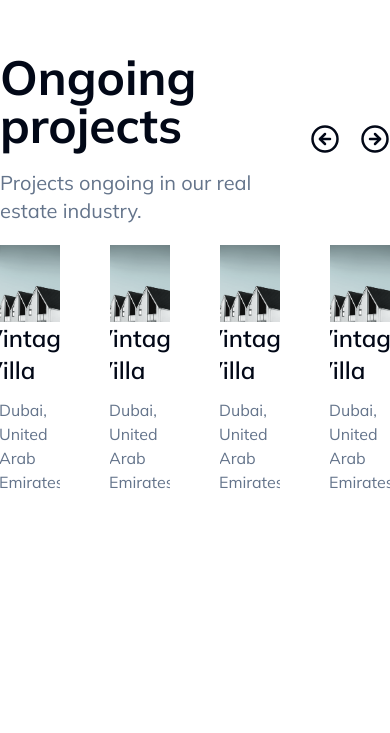
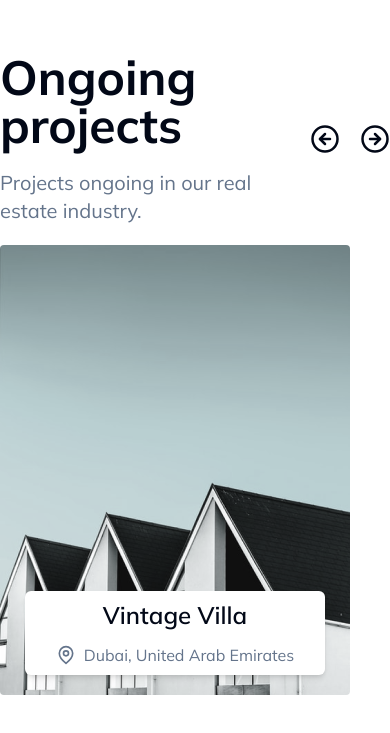
Before and after one commit to vaskrsijep/next_real_estate, a Next.js app: page / in a window 390 px wide. Shown: the part 2418-3151 px from the top of the page. Before the commit the page ends 2992 px from the top, so only its background shows below. Built offline with nearby package versions, Linux system fonts and the light colour scheme.

Commit message:
ongoing responsive ended

```diff
--- a/src/components/Sections/Ongoing.tsx
+++ b/src/components/Sections/Ongoing.tsx
@@ -22,74 +22,105 @@ const Ongoing = () => {
 
       <motion.div className="flex flex-row items-center justify-between gap-5 py-5 w-full">
         <div className="flex flex-col items-start gap-5">
-        <motion.h2 className="text-5xl font-bold">Ongoing projects</motion.h2>
-        <motion.p className="text-muted-foreground text-xl">Projects ongoing in our real estate industry.</motion.p>
+        <motion.h2 className="text-5xl font-bold" whileInView={{ y: 0 }} initial={{ y: -100 }}
+      transition={{ duration: 1 }}>Ongoing projects</motion.h2>
+        <motion.p className="text-muted-foreground text-xl" whileInView={{ y: 0 }} initial={{ y: -100 }}
+      transition={{ duration: 1 }}>Projects ongoing in our real estate industry.</motion.p>
         </div>
         <div className="flex items-center gap-5">
-        <div className="swiper-button-prev"><ArrowLeftCircle size={30} /></div>
-        <div className="swiper-button-next"><ArrowRightCircle size={30} /></div>
+        <motion.div className="swiper-button-prev" whileInView={{ x: 0 }} initial={{ x: 100 }}
+      transition={{ duration: 1 }}><ArrowLeftCircle size={30} /></motion.div>
+        <motion.div className="swiper-button-next" whileInView={{ x: 0 }} initial={{ x: 100 }}
+      transition={{ duration: 1 }}><ArrowRightCircle size={30} /></motion.div>
         </div>
         </motion.div>
       <div className="w-full">
         <div className="flex items-center">
         <Swiper
+        breakpoints={
+          {
+            320: {
+              slidesPerView: 1
+            },
+            768: {
+              slidesPerView: 2
+            },
+            1024: {
+              slidesPerView: 3
+            }
+          }
+        }
       modules={[Navigation, Pagination, Scrollbar, A11y]}
       spaceBetween={50}
       slidesPerView={4}
       navigation={{ prevEl: '.swiper-button-prev', nextEl: '.swiper-button-next' }}
       pagination={{ clickable: true }}
       scrollbar={{ draggable: true }}
-      onSwiper={(swiper) => console.log(swiper)}
-      onSlideChange={() => console.log('slide change')}
     >
-      <SwiperSlide className="flex flex-col items-center justify-center w-[350px] overflow-hidden h-[500px]">
-        <Image src="/images/ongoingpr1.png" alt="ongoing" width={300} height={300}/>
-        <div className="flex flex-col items-center gap-3 justify-center bg-white b">
+      <SwiperSlide className="flex flex-col items-center justify-center max-w-[350px] relative">
+        <div className="flex flex-col items-center justify-center max-w-[350px] relative">
+        <Image src="/images/ongoingpr1.png" alt="ongoing" objectFit="cover" width={700} height={300} className="rounded"/>
+        <div className="flex flex-col items-center gap-3 justify-center bg-white absolute bottom-5 left-1/2 translate-x-[-50%] p-2 rounded-md shadow-md w-[300px]">
             <p className="text-2xl font-semibold">Vintage Villa</p>
             <p className="text-muted-foreground flex items-center gap-2"><MapPin size={20}/>Dubai, United Arab Emirates</p>
         </div>
+        </div>
       </SwiperSlide>
-      <SwiperSlide className="flex flex-col items-center justify-center w-[350px] overflow-hidden h-[500px]">
-        <Image src="/images/ongoingpr1.png" alt="ongoing" width={300} height={300}/>
-        <div className="flex flex-col items-center gap-3 justify-center bg-white b">
+      <SwiperSlide className="flex flex-col items-center justify-center max-w-[350px] relative">
+        <div className="flex flex-col items-center justify-center max-w-[350px] relative">
+        <Image src="/images/ongoingpr1.png" alt="ongoing" objectFit="cover" width={700} height={300} className="rounded"/>
+        <div className="flex flex-col items-center gap-3 justify-center bg-white absolute bottom-5 left-1/2 translate-x-[-50%] p-2 rounded-md shadow-md w-[300px]">
             <p className="text-2xl font-semibold">Vintage Villa</p>
             <p className="text-muted-foreground flex items-center gap-2"><MapPin size={20}/>Dubai, United Arab Emirates</p>
         </div>
+        </div>
       </SwiperSlide>
-      <SwiperSlide className="flex flex-col items-center justify-center w-[350px] overflow-hidden h-[500px]">
-        <Image src="/images/ongoingpr1.png" alt="ongoing" width={300} height={300}/>
-        <div className="flex flex-col items-center gap-3 justify-center bg-white b">
+      <SwiperSlide className="flex flex-col items-center justify-center max-w-[350px] relative">
+        <div className="flex flex-col items-center justify-center max-w-[350px] relative">
+        <Image src="/images/ongoingpr1.png" alt="ongoing" objectFit="cover" width={700} height={300} className="rounded"/>
+        <div className="flex flex-col items-center gap-3 justify-center bg-white absolute bottom-5 left-1/2 translate-x-[-50%] p-2 rounded-md shadow-md w-[300px]">
             <p className="text-2xl font-semibold">Vintage Villa</p>
             <p className="text-muted-foreground flex items-center gap-2"><MapPin size={20}/>Dubai, United Arab Emirates</p>
         </div>
+        </div>
       </SwiperSlide>
-      <SwiperSlide className="flex flex-col items-center justify-center w-[350px] overflow-hidden h-[500px]">
-        <Image src="/images/ongoingpr1.png" alt="ongoing" width={300} height={300}/>
-        <div className="flex flex-col items-center gap-3 justify-center bg-white b">
+      <SwiperSlide className="flex flex-col items-center justify-center max-w-[350px] relative">
+        <div className="flex flex-col items-center justify-center max-w-[350px] relative">
+        <Image src="/images/ongoingpr1.png" alt="ongoing" objectFit="cover" width={700} height={300} className="rounded"/>
+        <div className="flex flex-col items-center gap-3 justify-center bg-white absolute bottom-5 left-1/2 translate-x-[-50%] p-2 rounded-md shadow-md w-[300px]">
             <p className="text-2xl font-semibold">Vintage Villa</p>
             <p className="text-muted-foreground flex items-center gap-2"><MapPin size={20}/>Dubai, United Arab Emirates</p>
         </div>
+        </div>
       </SwiperSlide>
-      <SwiperSlide><Image src="/images/ongoingpr1.png" alt="ongoing" width={300} height={300}/>
-        <div className="flex flex-col items-center gap-3 justify-center bg-white b">
+      <SwiperSlide className="flex flex-col items-center justify-center max-w-[350px] relative">
+        <div className="flex flex-col items-center justify-center max-w-[350px] relative">
+        <Image src="/images/ongoingpr1.png" alt="ongoing" objectFit="cover" width={700} height={300} className="rounded"/>
+        <div className="flex flex-col items-center gap-3 justify-center bg-white absolute bottom-5 left-1/2 translate-x-[-50%] p-2 rounded-md shadow-md w-[300px]">
             <p className="text-2xl font-semibold">Vintage Villa</p>
             <p className="text-muted-foreground flex items-center gap-2"><MapPin size={20}/>Dubai, United Arab Emirates</p>
-        </div></SwiperSlide>
-      <SwiperSlide><Image src="/images/ongoingpr2.png" alt="ongoing" width={300} height={300}/>
-        <div className="flex flex-col items-center gap-3 justify-center bg-white b">
+        </div>
+        </div>
+      </SwiperSlide>
+      <SwiperSlide className="flex flex-col items-center justify-center max-w-[350px] relative">
+        <div className="flex flex-col items-center justify-center max-w-[350px] relative">
+        <Image src="/images/ongoingpr1.png" alt="ongoing" objectFit="cover" width={700} height={300} className="rounded"/>
+        <div className="flex flex-col items-center gap-3 justify-center bg-white absolute bottom-5 left-1/2 translate-x-[-50%] p-2 rounded-md shadow-md w-[300px]">
             <p className="text-2xl font-semibold">Vintage Villa</p>
             <p className="text-muted-foreground flex items-center gap-2"><MapPin size={20}/>Dubai, United Arab Emirates</p>
-        </div></SwiperSlide>
-      <SwiperSlide><Image src="/images/ongoingpr3.png" alt="ongoing" width={300} height={300}/>
-        <div className="flex flex-col items-center gap-3 justify-center bg-white b">
+        </div>
+        </div>
+      </SwiperSlide>
+      <SwiperSlide className="flex flex-col items-center justify-center max-w-[350px] relative">
+        <div className="flex flex-col items-center justify-center max-w-[350px] relative">
+        <Image src="/images/ongoingpr1.png" alt="ongoing" objectFit="cover" width={700} height={300} className="rounded"/>
+        <div className="flex flex-col items-center gap-3 justify-center bg-white absolute bottom-5 left-1/2 translate-x-[-50%] p-2 rounded-md shadow-md w-[300px]">
             <p className="text-2xl font-semibold">Vintage Villa</p>
             <p className="text-muted-foreground flex items-center gap-2"><MapPin size={20}/>Dubai, United Arab Emirates</p>
-        </div></SwiperSlide>
-        <SwiperSlide><Image src="/images/ongoingpr1.png" alt="ongoing" width={300} height={300}/>
-        <div className="flex flex-col items-center gap-3 justify-center bg-white b">
-            <p className="text-2xl font-semibold">Vintage Villa</p>
-            <p className="text-muted-foreground flex items-center gap-2"><MapPin size={20}/>Dubai, United Arab Emirates</p>
-        </div></SwiperSlide>
+        </div>
+        </div>
+      </SwiperSlide>
+
     </Swiper>
         </div>
       </div>
```
